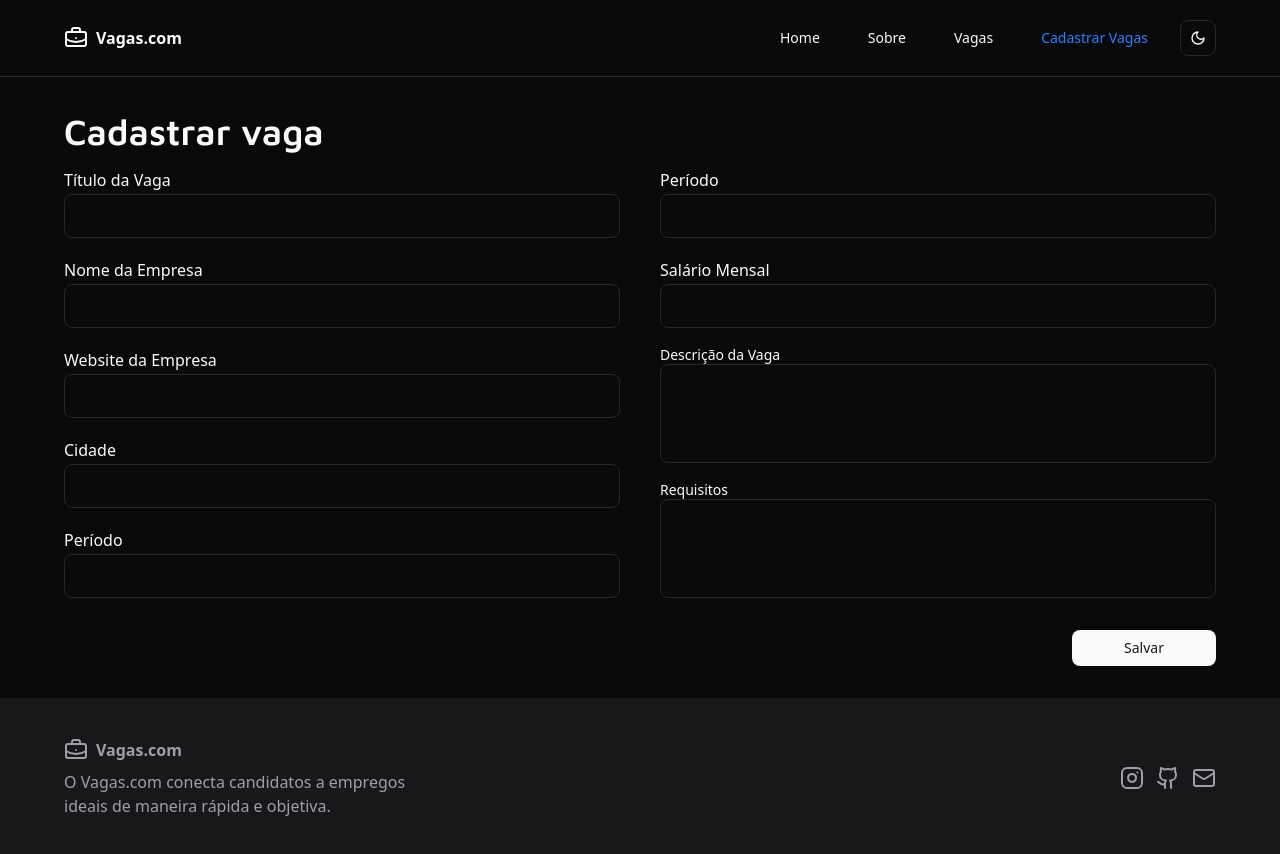
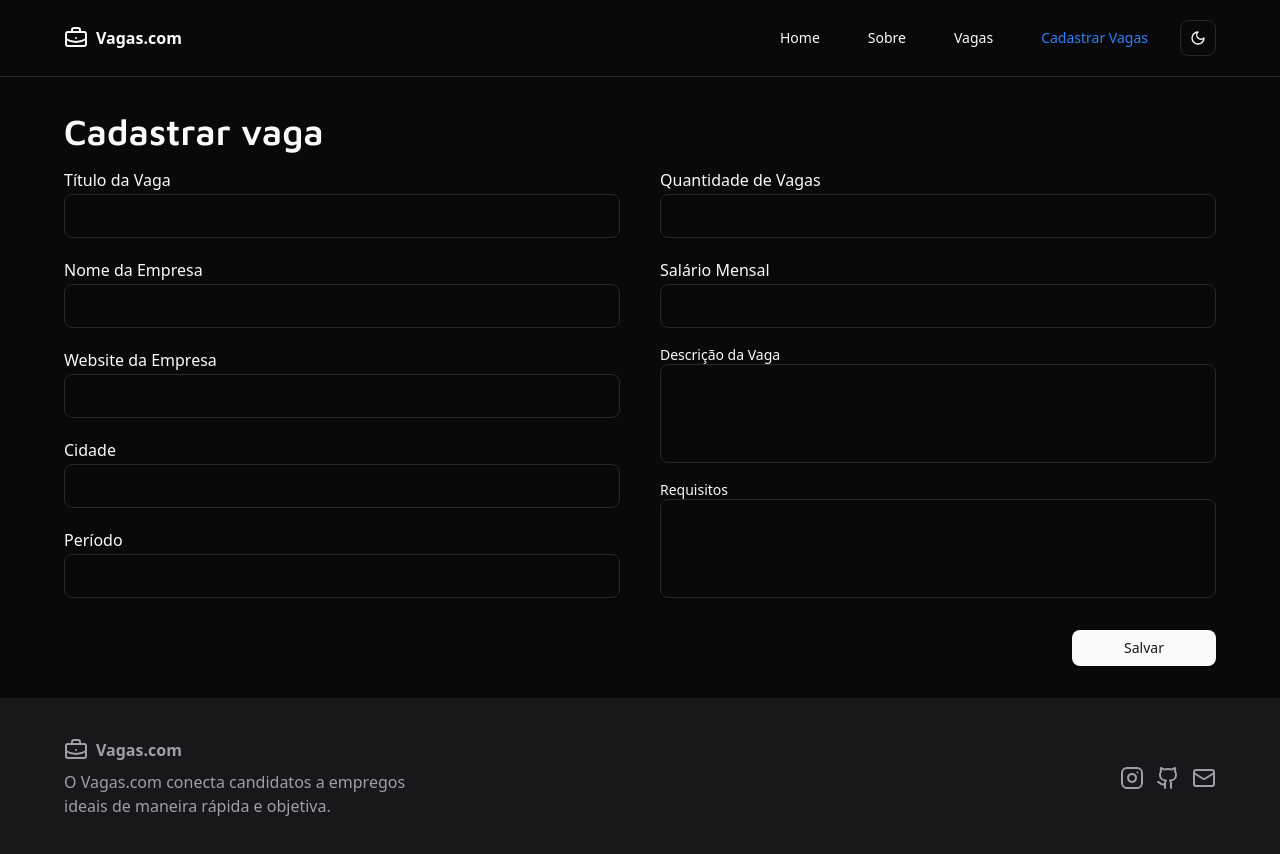
Before and after one commit to JoaoManoelDev/job-finder, a Next.js app: page /jobs/create in a window 1280 px wide. Shown: the top 854 px of the page. Built offline with nearby package versions, Linux system fonts and the light colour scheme.

Commit message:
feat: migrate job form to separate component

```diff
--- a/src/app/jobs/create/page.tsx
+++ b/src/app/jobs/create/page.tsx
@@ -1,6 +1,4 @@
-import { CustomInput } from "@/src/components/custom-input"
-import { CustomTextarea } from "@/src/components/custom-textarea"
-import { Button } from "@/src/components/ui/button"
+import { CreateJobForm } from "./create-job-form"
 
 const CreateJobPage = () => {
   return (
@@ -8,26 +6,7 @@ const CreateJobPage = () => {
       <div className="max-w-6xl w-full flex flex-col gap-4">
         <h1 className="text-4xl font-semibold font-maven-pro">Cadastrar vaga</h1>
 
-        <form className="flex flex-col gap-8">
-          <div className="flex gap-10">
-            <div className="flex flex-col flex-1 gap-5">
-              <CustomInput className="h-11" label="Título da Vaga" />
-              <CustomInput className="h-11" label="Nome da Empresa" />
-              <CustomInput className="h-11" label="Website da Empresa" />
-              <CustomInput className="h-11" label="Cidade" />
-              <CustomInput className="h-11" label="Período" />
-            </div>
-
-            <div className="flex flex-col flex-1 gap-5">
-              <CustomInput className="h-11" label="Período" />
-              <CustomInput className="h-11" label="Salário Mensal" />
-              <CustomTextarea label="Descrição da Vaga" className="resize-none h-[6.2rem]"/>
-              <CustomTextarea label="Requisitos" className="resize-none h-[6.2rem]" />
-            </div>
-
-          </div>
-          <Button className="w-36 ml-auto">Salvar</Button>
-        </form>
+        <CreateJobForm />
       </div>
     </main>
   )
```
